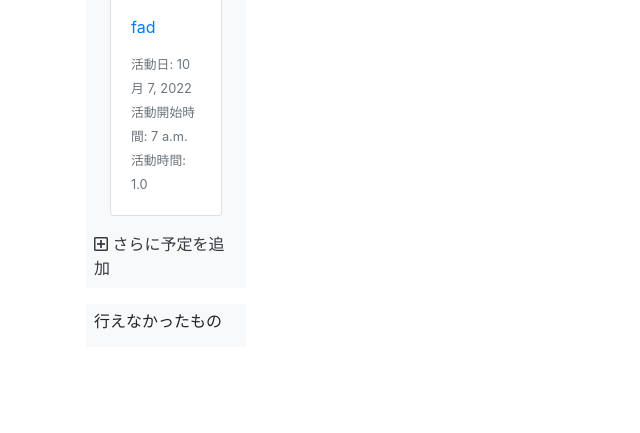
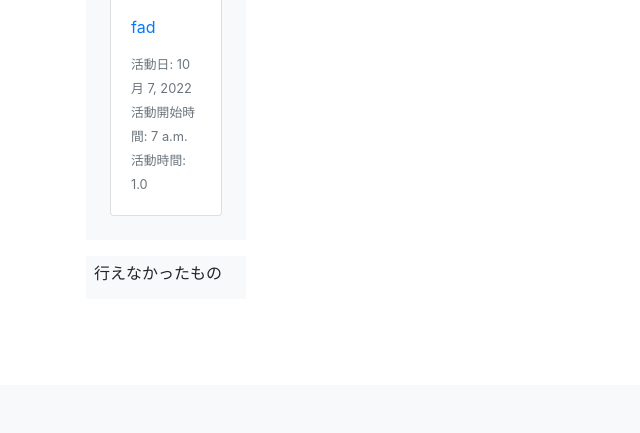
Before and after one commit to takumi1923/exercise_management, a Django app: page /activity/cards/done in a window 1280 px wide. Shown: the part 1801-2234 px from the top of the page, without its empty margins (0-640 px from the left). After the commit the page ends 2082 px from the top, so only its background shows below. Run offline with Django 3.2, Linux system fonts and the light colour scheme; a user stored in the database is signed in; data comes from the database, SQL or seed files in the repository; some libraries are stand-ins or nearby versions.

Commit message:
hukurikouseisaikfga

```diff
--- a/activity/templates/kanban/done.html
+++ b/activity/templates/kanban/done.html
@@ -7,9 +7,7 @@ body { padding-top: 70px; }
 </style>
 <div class = "center">
 <div class="container" style="display: table-cell !important">
-
     <div class="row flex-nowrap">
-
     {% for list in list_list %}
     {% if list.title == "しっかり行えたもの" %}
     <div class="bg-light m-3 p-2 " style="width: 160px; height: 100%">
@@ -29,11 +27,9 @@ body { padding-top: 70px; }
             <small class="text-muted">活動時間: {{ card.excercise_time }}</small>
         </footer>
         </div>
-
         </a>
     {% endif %}
     {% endfor %}
-      <a href="{% url 'activity:cards_create_from_home' list.pk %}" class="text-dark"><i class="far fa-plus-square"></i> さらに予定を追加</a>
     {% elif list.title == "行えなかったもの" %}
     <div class="bg-light m-3 p-2 " style="width: 160px; height: 100%">
     <h6 class = "mozi">{{ list.title }}</h6>
```
Lines whose indentation alone changed are shown as unchanged.
